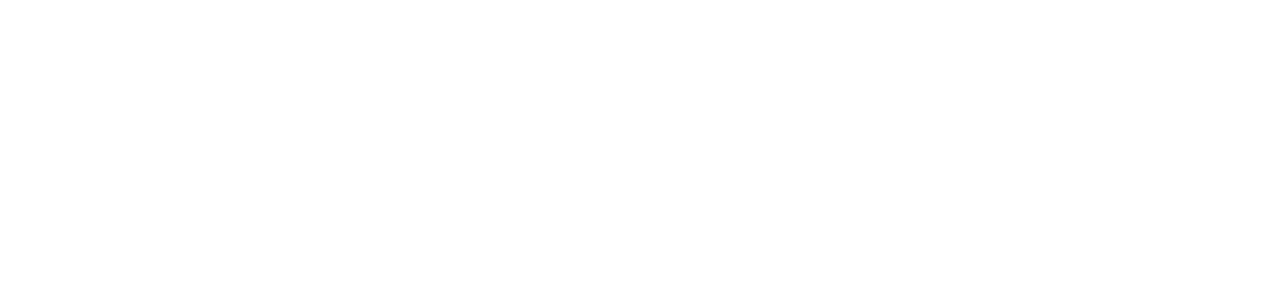
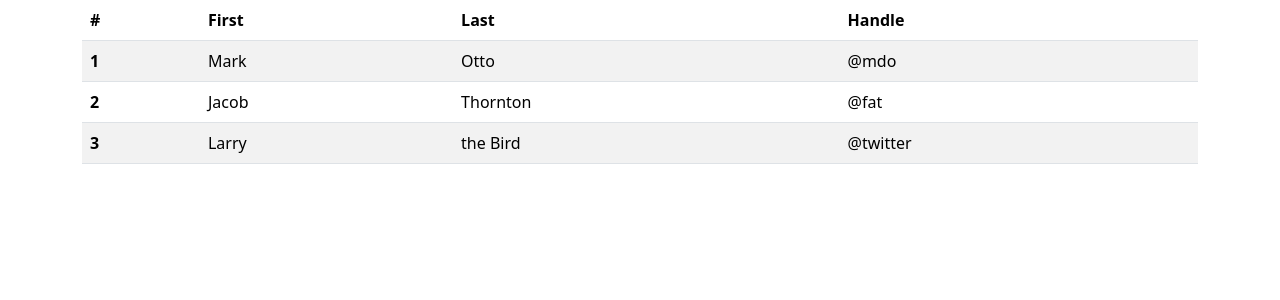
Before and after one commit to minzayarmaung/ECommerce_Store-Frontend, an Angular app: page /alluserlist in a window 1280 px wide. Before the commit this address led to /. Shown: the top 300 px of the page. Built offline with nearby package versions, Linux system fonts and the light colour scheme.

Commit message:
adding some

```diff
--- a/src/app/app-routing.module.ts
+++ b/src/app/app-routing.module.ts
@@ -4,12 +4,14 @@ import { HomeComponent } from './components/home/home.component';
 import { LoginComponentComponent } from './components/login-component/login-component.component';
 import { ForgotpasswordComponentComponent } from './components/forgotpassword-component/forgotpassword-component.component';
 import { SignupComponentComponent } from './components/signup-component/signup-component.component';
+import { UserListComponent } from './components/user-component/user-list/user-list.component';
 
 const routes: Routes = [
   { path: '', component: HomeComponent },
   { path: 'login', component: LoginComponentComponent },
   { path: 'signup', component: SignupComponentComponent },
   { path: 'forgotpassword', component: ForgotpasswordComponentComponent },
+  { path: 'alluserlist', component: UserListComponent },
 ];
 
 @NgModule({
--- a/src/app/app.module.ts
+++ b/src/app/app.module.ts
@@ -9,6 +9,7 @@ import { LoginComponentComponent } from './components/login-component/login-comp
 import { SignupComponentComponent } from './components/signup-component/signup-component.component';
 import { ForgotpasswordComponentComponent } from './components/forgotpassword-component/forgotpassword-component.component';
 import { FormsModule } from '@angular/forms';
+import { UserListComponent } from './components/user-component/user-list/user-list.component';
 
 @NgModule({
   declarations: [
@@ -17,6 +18,7 @@ import { FormsModule } from '@angular/forms';
     LoginComponentComponent,
     SignupComponentComponent,
     ForgotpasswordComponentComponent,
+    UserListComponent,
   ],
   imports: [
     BrowserModule,
--- a/src/app/components/home/home.component.html
+++ b/src/app/components/home/home.component.html
@@ -90,7 +90,7 @@
               ><i class="fas fa-users"></i> Users
             </a>
             <div class="dashboard-nav-dropdown-menu">
-              <a href="#" class="dashboard-nav-dropdown-item">All</a
+              <a href="/alluserlist" class="dashboard-nav-dropdown-item">All</a
               ><a href="#" class="dashboard-nav-dropdown-item">Subscribed</a
               ><a href="#" class="dashboard-nav-dropdown-item">Non-subscribed</a
               ><a href="#" class="dashboard-nav-dropdown-item">Banned</a
--- /dev/null
+++ b/src/app/components/user-component/user-list/user-list.component.html
@@ -0,0 +1,55 @@
+<link
+  href="https://cdn.jsdelivr.net/npm/bootstrap@5.3.3/dist/css/bootstrap.min.css"
+  rel="stylesheet"
+  integrity="sha384-QWTKZyjpPEjISv5WaRU9OFeRpok6YctnYmDr5pNlyT2bRjXh0JMhjY6hW+ALEwIH"
+  crossorigin="anonymous"
+/>
+<link
+  rel="stylesheet"
+  href="https://cdnjs.cloudflare.com/ajax/libs/font-awesome/5.15.4/css/all.min.css"
+  integrity="sha512-x2jIvVZ8iJ3yLlsg4rOSFETP3cgWpTCsK0Jgj5eqs9klKmskCz3uI9ygm8w5Lx02dGdi1fOahW1U6U2r1k5qNw=="
+  crossorigin="anonymous"
+  referrerpolicy="no-referrer"
+/>
+<link
+  rel="stylesheet"
+  href="https://cdnjs.cloudflare.com/ajax/libs/font-awesome/5.15.3/css/all.min.css"
+/>
+<script
+  src="https://cdn.jsdelivr.net/npm/bootstrap@5.3.3/dist/js/bootstrap.bundle.min.js"
+  integrity="sha384-YvpcrYf0tY3lHB60NNkmXc5s9fDVZLESaAA55NDzOxhy9GkcIdslK1eN7N6jIeHz"
+  crossorigin="anonymous"
+></script>
+
+<div class="container">
+  <table class="table table-striped">
+    <thead>
+      <tr>
+        <th scope="col">#</th>
+        <th scope="col">First</th>
+        <th scope="col">Last</th>
+        <th scope="col">Handle</th>
+      </tr>
+    </thead>
+    <tbody>
+      <tr>
+        <th scope="row">1</th>
+        <td>Mark</td>
+        <td>Otto</td>
+        <td>@mdo</td>
+      </tr>
+      <tr>
+        <th scope="row">2</th>
+        <td>Jacob</td>
+        <td>Thornton</td>
+        <td>@fat</td>
+      </tr>
+      <tr>
+        <th scope="row">3</th>
+        <td>Larry</td>
+        <td>the Bird</td>
+        <td>@twitter</td>
+      </tr>
+    </tbody>
+  </table>
+</div>
```
Also changed, not shown: src/app/components/user-component/user-list/user-list.component.ts (added, +10 -0 lines), src/app/components/user-component/user-list/user-list.component.css (added), 1 other file (tests, documents, lock files or other folders).
